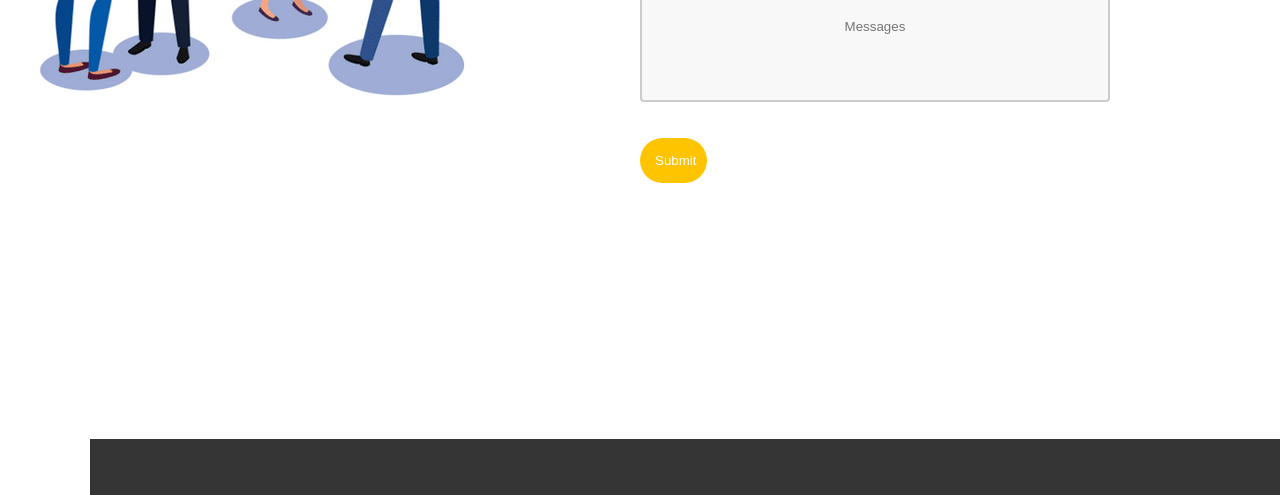
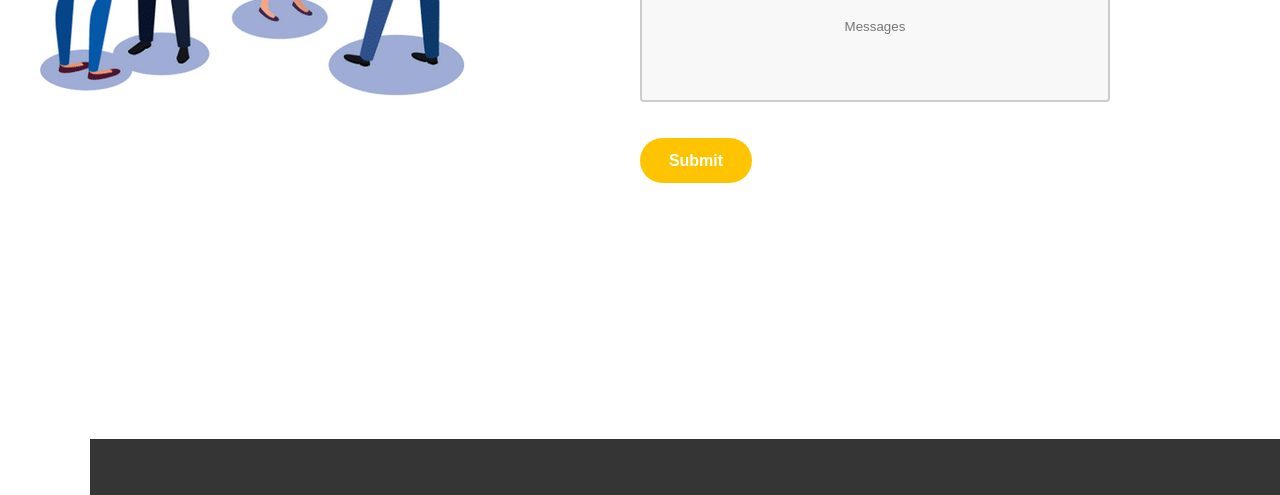
Before and after one commit to gaurKrishna/Landing_Page, a plain HTML site: page index.html in a window 1280 px wide. Shown: the part 4400-4895 px from the top of the page. Drawn offline with Linux system fonts and the light colour scheme.

Commit message:
Made minor changes in submit button

```diff
--- a/style.css
+++ b/style.css
@@ -504,15 +504,16 @@ main a{
 }
 
 .Join .custom-form #Submit{
-    width: 12%;
+    width: 7em;
     display: block;
-    padding: 15px;
+    padding: 0.85em 1.5em;
     border: none;
     border-radius: 100px;
     background-color: #ffc400;
     color: white;
+    font-weight: bold;
+    font-size: 1em;
 }
-
 
 .Join .custom-form #Submit:hover
 {
```
